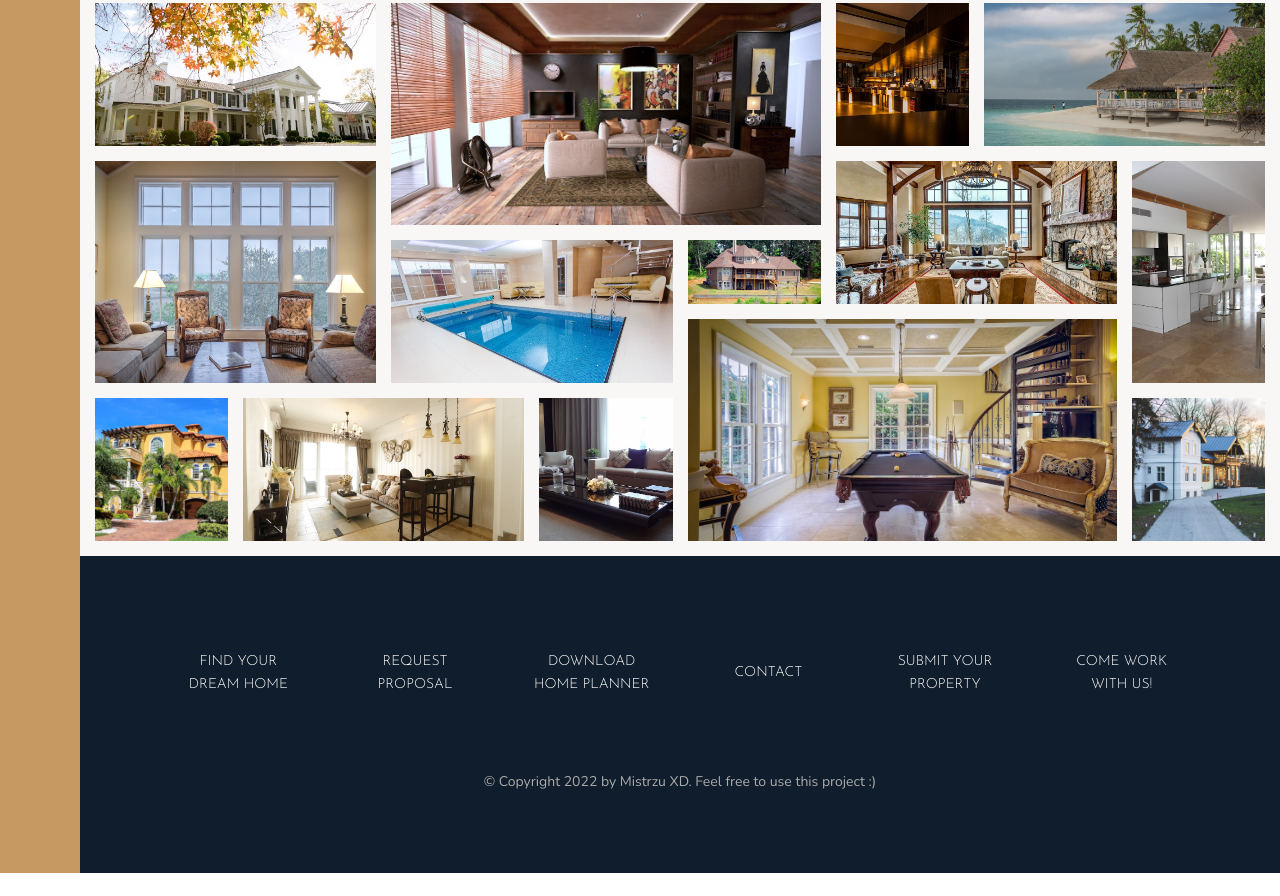
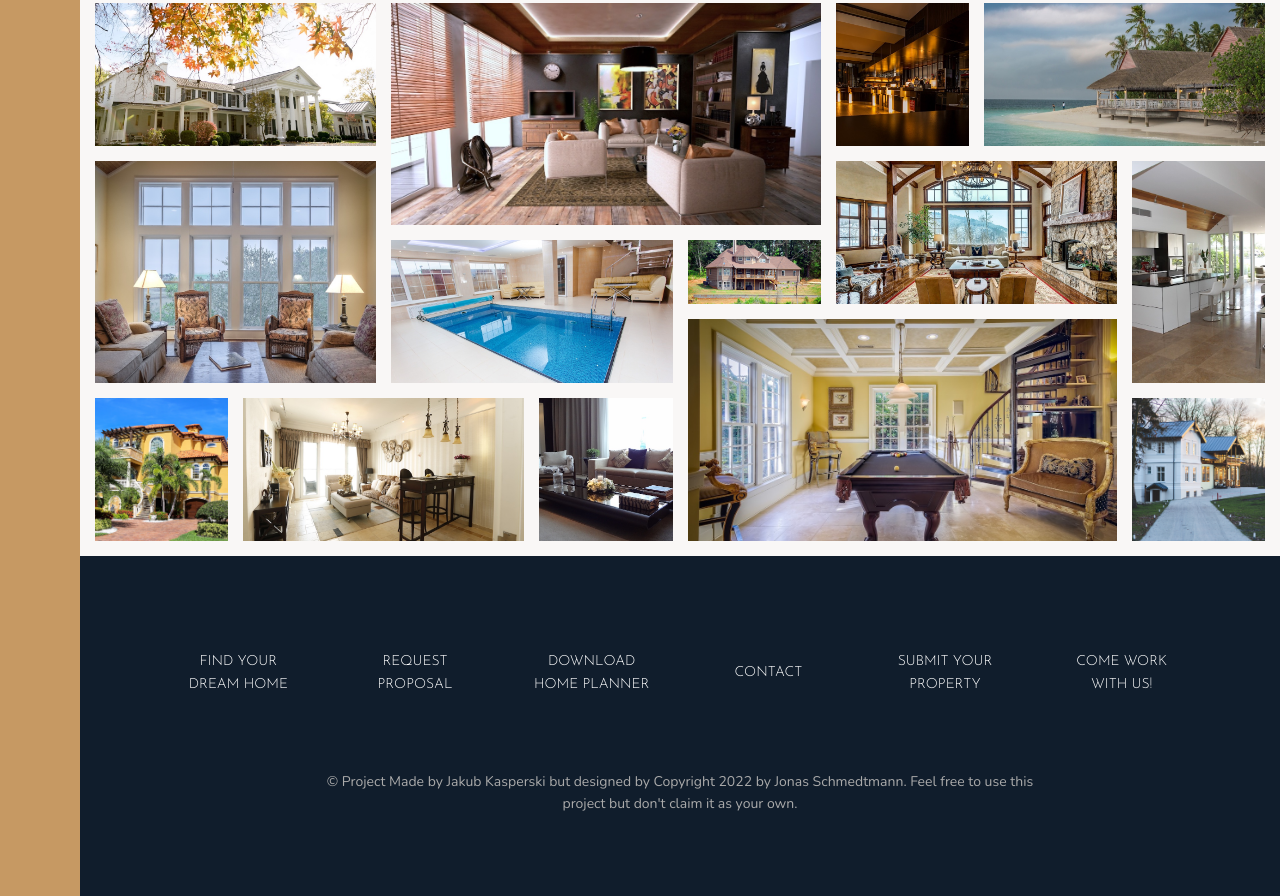
Before and after one commit to Lurr2/Nexter, a website: page index.html in a window 1280 px wide. Shown: the part 3084-3980 px from the top of the page. Before the commit the page ends 3957 px from the top, so only its background shows below. Drawn offline with nearby package versions, Linux system fonts and the light colour scheme; files that its build step writes are made by us from their sources.

Commit message:
changing copyrights data

```diff
--- a/index.html
+++ b/index.html
@@ -375,7 +375,7 @@ Lorem, ipsum dolor sit amet consectetur adipisicing elit. Tenetur distinctio nec
 
             </ul>
             <p class="copyright">
-                &copy; Copyright 2022 by Mistrzu XD. Feel free to use this project :)
+                &copy; Project Made by Jakub Kasperski but designed by Copyright 2022 by Jonas Schmedtmann. Feel free to use this project but don't claim it as your own.
             </p>
         </footer>
     </body>
```
